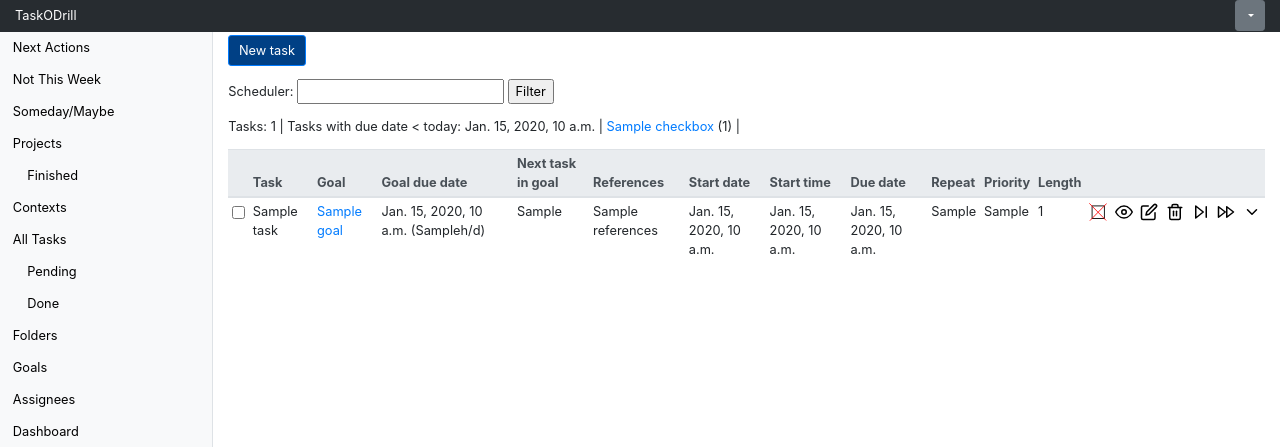
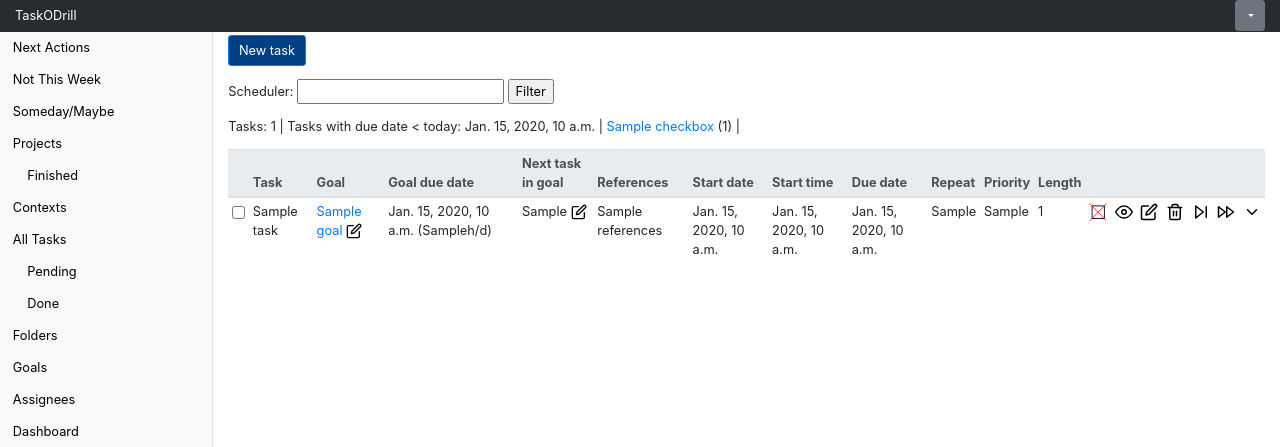
Before and after one commit to fcano/taskodrill, a Django app: template tasks/templates/tasks/task_list.html in a window 1280 px wide. Shown: the top 447 px of the page. Run offline with Django 3.2, Linux system fonts and the light colour scheme; the template is opened without the code that fills it: most values are stand-ins (such as "Sample title", 1, 10 or a date in 2020); some libraries are stand-ins or nearby versions.

Commit message:
Add links to edit goal and next task

```diff
--- a/tasks/templates/tasks/task_row.html
+++ b/tasks/templates/tasks/task_row.html
@@ -2,7 +2,7 @@
   <td><input class="checkbox align-middle" type="checkbox" id="checkbox_{{ task.id }}" value="{{ task.id }}"></td>
   <td>{{ task.name|urlizetrunc:50 }}</td>
   {% if task.goal %}
-  <td><a href="{{ task.goal.get_absolute_url }}">{{ task.goal.name }}</a></td>
+  <td><a href="{{ task.goal.get_absolute_url }}">{{ task.goal.name }}</a> <a href="{% url 'goal_update' task.goal.pk %}"><img src="/static/tasks/edit.svg" width="16" /></a></td>
   {% else %}
     <td>none</td>
   {% endif %}
@@ -11,7 +11,13 @@
   {% else %}
     <td>none</td>
   {% endif %}
-  <td>{{ task.next_in_goal }}</td>
+  {% with next_in_goal=task.next_in_goal %}
+    {% if next_in_goal is not None %}
+      <td>{{ next_in_goal }} <a href="{% url 'task_update' next_in_goal.pk %}"><img src="/static/tasks/edit.svg" width="16" /></a></td>
+    {% else %}
+      <td>none</td>
+    {% endif %}
+  {% endwith %}
   {% if task.goal %}
   <td>{{ task.goal.references|urlizetrunc:50 }}</td>
   {% else %}
```
